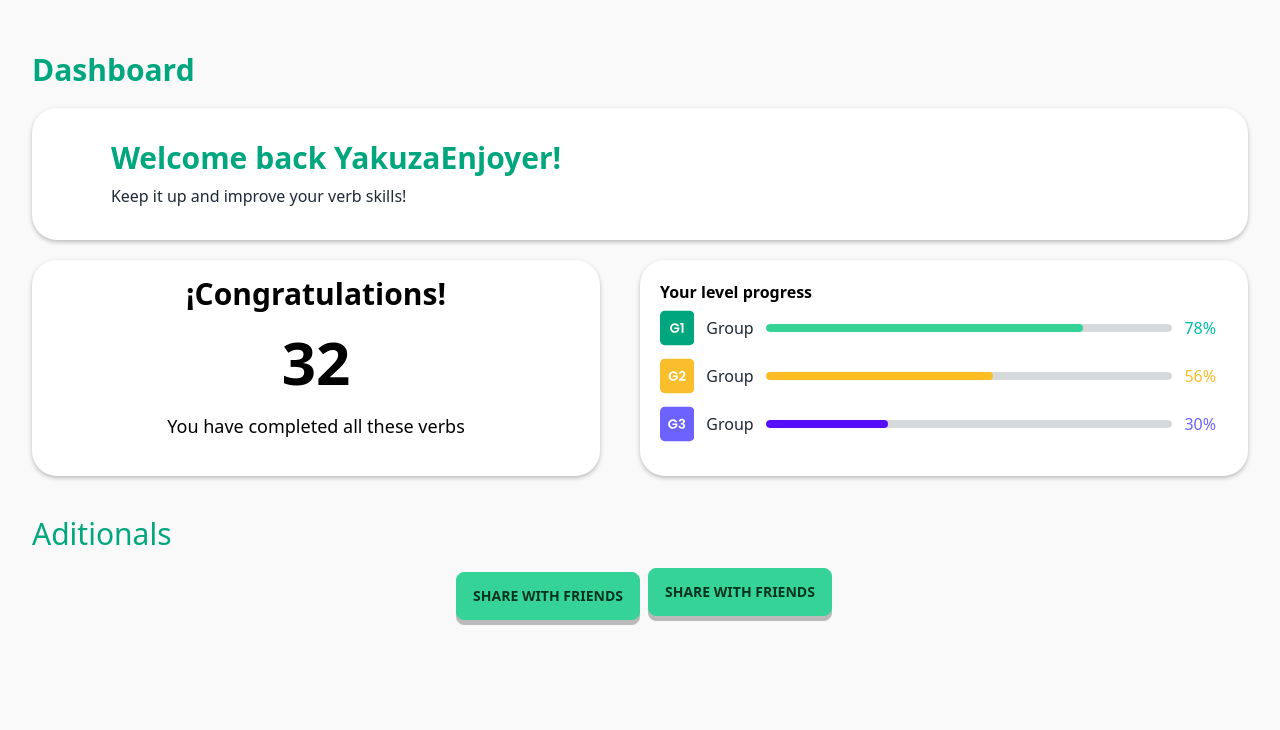
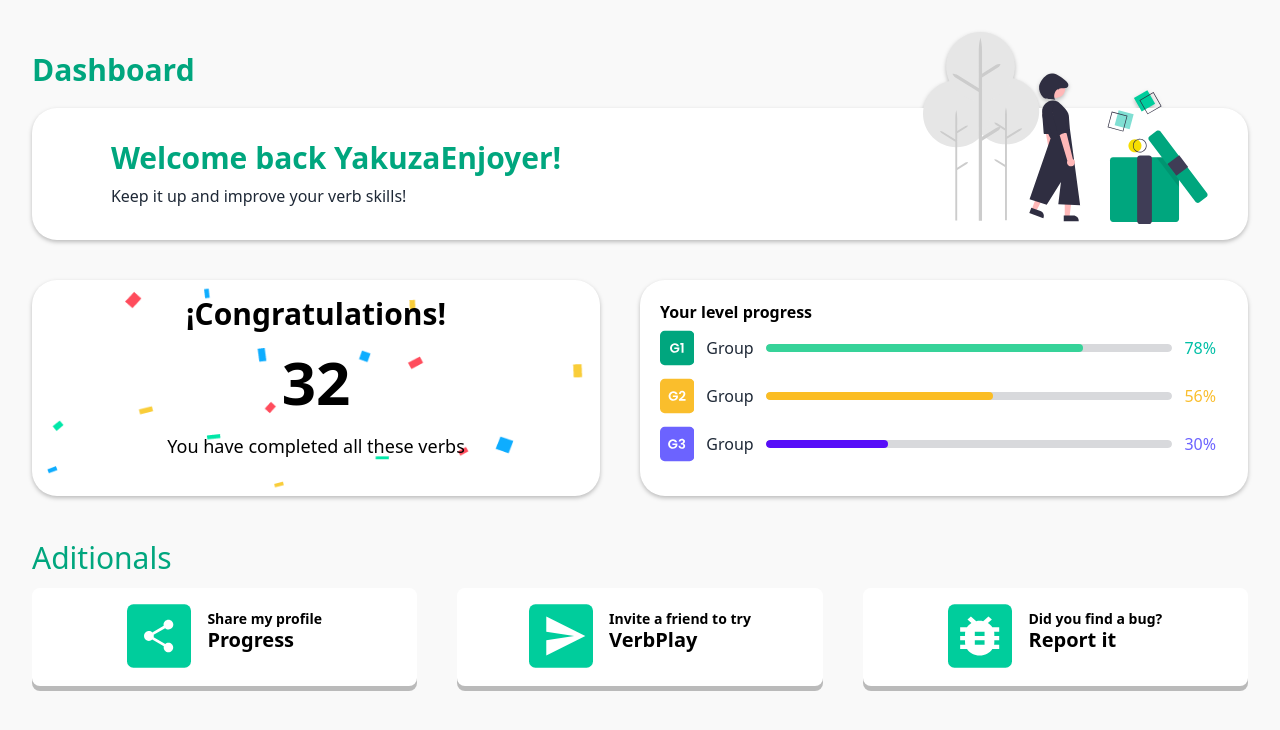
Before and after one commit to ThePandaDevs/Verb-Play, a React (Vite) app: page /dashboard in a window 1280 px wide. Shown: the top 730 px of the page. Built offline with nearby package versions, Linux system fonts and the light colour scheme.

Commit message:
add dashboard menu page done

```diff
--- a/src/components/dashboard/Progress.jsx
+++ b/src/components/dashboard/Progress.jsx
@@ -2,7 +2,7 @@
 const Progress = () => {
     return (
         <div className="grid grid-cols-1 md:grid-cols-2 py-5">
-            <div className=" w-auto mr-0 bg-base-100 image-full hero drop-shadow-[0_2px_2px_rgba(0,0,0,0.25)] rounded-[25px] md:mr-10" style={{ backgroundImage: "url(../src/assets/confetti.gif" }}>
+            <div className=" w-auto mr-0 my-5 bg-base-100 image-full hero drop-shadow-[0_2px_2px_rgba(0,0,0,0.25)] rounded-[25px] md:mr-10" style={{ backgroundImage: "url(../src/assets/confetti.gif" }}>
                 <div className="hero-content text-center text-neutral-content">
                     <div className="max-w-md">
                         <h1 className="mb-5 text-3xl font-semibold text-black z-40 ">¡Congratulations!</h1>
@@ -11,7 +11,7 @@ const Progress = () => {
                     </div>
                 </div>
             </div>
-            <div className="p-5 w-auto bg-base-100 drop-shadow-[0_2px_2px_rgba(0,0,0,0.25)] rounded-[25px]">
+            <div className="p-5 w-auto my-5 bg-base-100 drop-shadow-[0_2px_2px_rgba(0,0,0,0.25)] rounded-[25px]">
                 <h1 className="text-left text-black font-bold">Your level progress</h1>
                 <div className="grid grid-cols-1">
                     <div className="flex items-center justify-around">
@@ -44,7 +44,6 @@ const Progress = () => {
                 </div>
             </div>
         </div>
-
     )
 }
 
--- /dev/null
+++ b/src/components/dashboard/Shareable.jsx
@@ -0,0 +1,69 @@
+
+const Shareable = () => {
+
+    return (
+        <>
+            <h2 className="card-title text-[#00A67E] font-normal text-3xl py-1">Aditionals</h2>
+            <div className="grid grid-cols-1 md:grid-cols-3 lg:grid-cols-3">
+
+                <div className="btn w-auto h-auto bg-white my-2 p-4 md:p-4 md:mr-5 lg:mr-5 hover:bg-white border-none drop-shadow-[0_5px_0px_rgba(0,0,0,0.25)] active:drop-shadow-none -translate-y-0 ">
+                    <div className="grid grid-flow-col gap-4">
+                        <div className="row-span-2">
+                            <svg className="w-16 h-16" viewBox="0 0 100 99" fill="none" xmlns="http://www.w3.org/2000/svg">
+                                <rect width="100" height="99" rx="10" fill="#00CD9C" />
+                                <g clip-path="url(#clip0_181_82)">
+                                    <path d="M64.75 59.8699C62.8183 59.8699 61.09 60.6324 59.7683 61.827L41.6463 51.2791C41.7733 50.6945 41.875 50.1099 41.875 49.4999C41.875 48.8899 41.7733 48.3053 41.6463 47.7208L59.565 37.2745C60.9375 38.5453 62.7421 39.3333 64.75 39.3333C68.9692 39.3333 72.375 35.9274 72.375 31.7083C72.375 27.4891 68.9692 24.0833 64.75 24.0833C60.5308 24.0833 57.125 27.4891 57.125 31.7083C57.125 32.3183 57.2267 32.9028 57.3538 33.4874L39.435 43.9337C38.0625 42.6628 36.2579 41.8749 34.25 41.8749C30.0308 41.8749 26.625 45.2808 26.625 49.4999C26.625 53.7191 30.0308 57.1249 34.25 57.1249C36.2579 57.1249 38.0625 56.337 39.435 55.0662L57.5317 65.6395C57.4046 66.1733 57.3283 66.7324 57.3283 67.2916C57.3283 71.3837 60.6579 74.7133 64.75 74.7133C68.8421 74.7133 72.1717 71.3837 72.1717 67.2916C72.1717 63.1995 68.8421 59.8699 64.75 59.8699Z" fill="white" />
+                                </g>
+                                <defs>
+                                    <clipPath id="clip0_181_82">
+                                        <rect width="61" height="61" fill="white" transform="translate(19 19)" />
+                                    </clipPath>
+                                </defs>
+                            </svg>
+                        </div>
+                        <div className="col-span-2 mt-2">
+                            <h4 className="font-base text-black normal-case text-left lext-base">Share my profile</h4>
+                            <h4 className="font-semibold text-black normal-case text-left text-xl">Progress</h4>
+                        </div>
+                    </div>
+                </div>
+
+
+
+                <div className="btn w-auto h-auto bg-white my-2 p-4 md:p-4 md:mx-5 lg:mx-5 hover:bg-white border-none drop-shadow-[0_5px_0px_rgba(0,0,0,0.25)] active:drop-shadow-none -translate-y-0 ">
+                    <div className="grid grid-flow-col gap-4">
+                        <div className="row-span-2">
+                            <svg className="w-16 h-16" viewBox="0 0 100 99" fill="none" xmlns="http://www.w3.org/2000/svg">
+                                <rect width="100" height="99" rx="10" fill="#00CD9C" />
+                                <path d="M27.029 80L88 49.5L27.029 19L27 42.7222L70.5714 49.5L27 56.2778L27.029 80Z" fill="white" />
+                            </svg>
+                        </div>
+                        <div className="col-span-2 mt-2">
+                            <h4 className="font-base text-black normal-case text-left lext-base">Invite a friend to try</h4>
+                            <h4 className="font-semibold text-black normal-case text-left text-xl">VerbPlay</h4>
+                        </div>
+                    </div>
+                </div>
+
+
+                <div className="btn w-auto h-auto bg-white my-2 p-4 md:p-4 md:ml-5 lg:ml-5 hover:bg-white border-none drop-shadow-[0_5px_0px_rgba(0,0,0,0.25)] active:drop-shadow-none -translate-y-0 ">
+                    <div className="grid grid-flow-col gap-4">
+                        <div className="row-span-2">
+                            <svg className="w-16 h-16" viewBox="0 0 100 99" fill="none" xmlns="http://www.w3.org/2000/svg">
+                                <rect width="100" height="99" rx="10" fill="#00CD9C" />
+                                <path d="M80 35.9444H69.2869C67.5713 33.3011 65.2075 31.0306 62.3481 29.3022L68.5625 23.7783L63.1869 19L54.9137 26.3539C53.16 25.9811 51.3681 25.7778 49.5 25.7778C47.6319 25.7778 45.84 25.9811 44.1244 26.3539L35.8131 19L30.4375 23.7783L36.6138 29.3022C33.7925 31.0306 31.4288 33.3011 29.7131 35.9444H19V42.7222H26.9681C26.7775 43.8406 26.625 44.9589 26.625 46.1111V49.5H19V56.2778H26.625V59.6667C26.625 60.8189 26.7775 61.9372 26.9681 63.0556H19V69.8333H29.7131C33.6781 75.8994 41.0362 80 49.5 80C57.9637 80 65.3219 75.8994 69.2869 69.8333H80V63.0556H72.0319C72.2225 61.9372 72.375 60.8189 72.375 59.6667V56.2778H80V49.5H72.375V46.1111C72.375 44.9589 72.2225 43.8406 72.0319 42.7222H80V35.9444ZM57.125 63.0556H41.875V56.2778H57.125V63.0556ZM57.125 49.5H41.875V42.7222H57.125V49.5Z" fill="white" />
+                            </svg>
+                        </div>
+                        <div className="col-span-2 mt-2">
+                            <h4 className="font-base text-black normal-case text-left lext-base">Did you find a bug?</h4>
+                            <h4 className="font-semibold text-black normal-case text-left text-xl">Report it</h4>
+                        </div>
+                    </div>
+                </div>
+            </div>
+        </>
+    )
+
+}
+
+export default Shareable;
--- /dev/null
+++ b/src/components/dashboard/WelcomeHeader.jsx
@@ -0,0 +1,17 @@
+
+const WelcomeHeader = () => {
+    return (
+        <>
+            <h2 className="card-title text-[#00A67E] font-bold text-3xl py-5">Dashboard</h2>
+            <div className="grid grid-cols-1 justify-items-center content-around w-full bg-base-100 drop-shadow-[0_2px_2px_rgba(0,0,0,0.25)] rounded-[25px] md:grid-cols-2 ">
+                <div className="card-body">
+                    <h2 className="card-title text-[#00A67E] font-bold text-3xl">Welcome back YakuzaEnjoyer!</h2>
+                    <p className="text-center md:center lg:text-left">Keep it up and improve your verb skills!</p>
+                </div>
+                <img className="invisible md:visible lg:visible transform -translate-y-4 absolute bottom-0 right-0 h-48 mr-10" src="../src/assets/dashboard-gift.svg" />
+            </div>
+        </>
+    )
+}
+
+export default WelcomeHeader;
--- a/src/pages/Dashboard.jsx
+++ b/src/pages/Dashboard.jsx
@@ -1,19 +1,13 @@
 import Progress from "../components/dashboard/Progress";
+import Shareable from "../components/dashboard/Shareable";
+import WelcomeHeader from "../components/dashboard/WelcomeHeader";
 
 const Dashboard = () => {
     return (
         <>
-                <h2 className="card-title text-[#00A67E] font-bold text-3xl py-5">Dashboard</h2>
-                <div className="grid grid-cols-1 justify-items-center content-around w-full bg-base-100 drop-shadow-[0_2px_2px_rgba(0,0,0,0.25)] rounded-[25px] md:grid-cols-2 ">
-                    <div className="card-body">
-                        <h2 className="card-title text-[#00A67E] font-bold text-3xl">Welcome back YakuzaEnjoyer!</h2>
-                        <p className="text-left">Keep it up and improve your verb skills!</p>
-                    </div>
-                </div>
-                <Progress/>
-                <h2 className="card-title text-[#00A67E] font-normal text-3xl py-5">Aditionals</h2>
-                <button class="btn  btn-success mx-2 drop-shadow-[0_5px_0px_rgba(0,0,0,0.25)] active:drop-shadow-none -translate-y-0 ">Share with friends</button>
-                <button class="btn  no-animation btn-success drop-shadow-[0_5px_0px_rgba(0,0,0,0.25)] active:drop-shadow-none -translate-y-1 transition duration-10">Share with friends</button>
+            <WelcomeHeader />
+            <Progress />
+            <Shareable />
         </>
     )
 }
```
Also changed, not shown: src/assets/confetti.gif.
